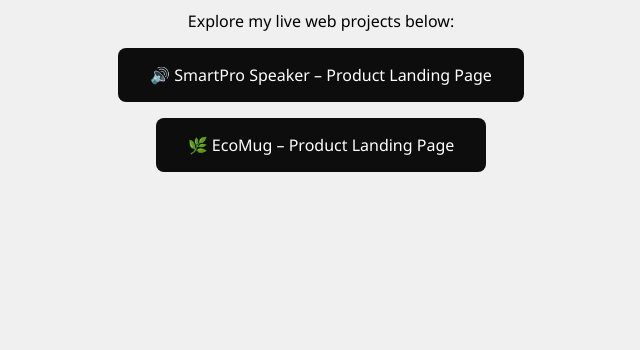
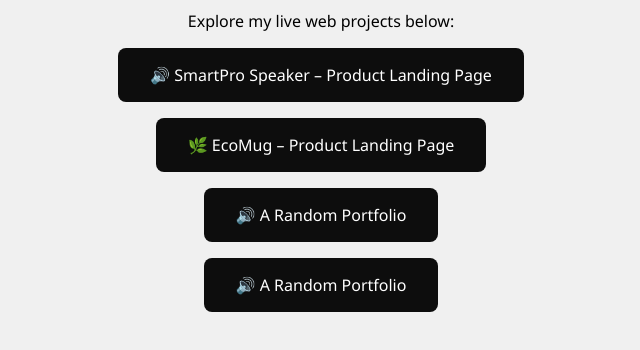
Before and after one commit to Hydro-1345/digitaljohn.pro, a plain HTML site: page index.html in a window 1280 px wide. Shown: the part 126-476 px from the top of the page, without its empty margins (319-959 px from the left). Drawn offline with Linux system fonts and the light colour scheme.

Commit message:
linked two new projects

```diff
--- a/index.html
+++ b/index.html
@@ -39,6 +39,8 @@
 
   <a href="https://hydro-1345.github.io/product-landing-page-1/" class="project-link">🔊 SmartPro Speaker – Product Landing Page</a>
   <a href="https://hydro-1345.github.io/product-landing-page-2/" class="project-link">🌿 EcoMug – Product Landing Page</a>
+  <a href="https://hydro-1345.github.io/portfolio2/" class="project-link">🔊 A Random Portfolio</a>
+  <a href="https://hydro-1345.github.io/portfolio3/" class="project-link">🔊 A Random Portfolio</a>
 
 </body>
 </html>
```
